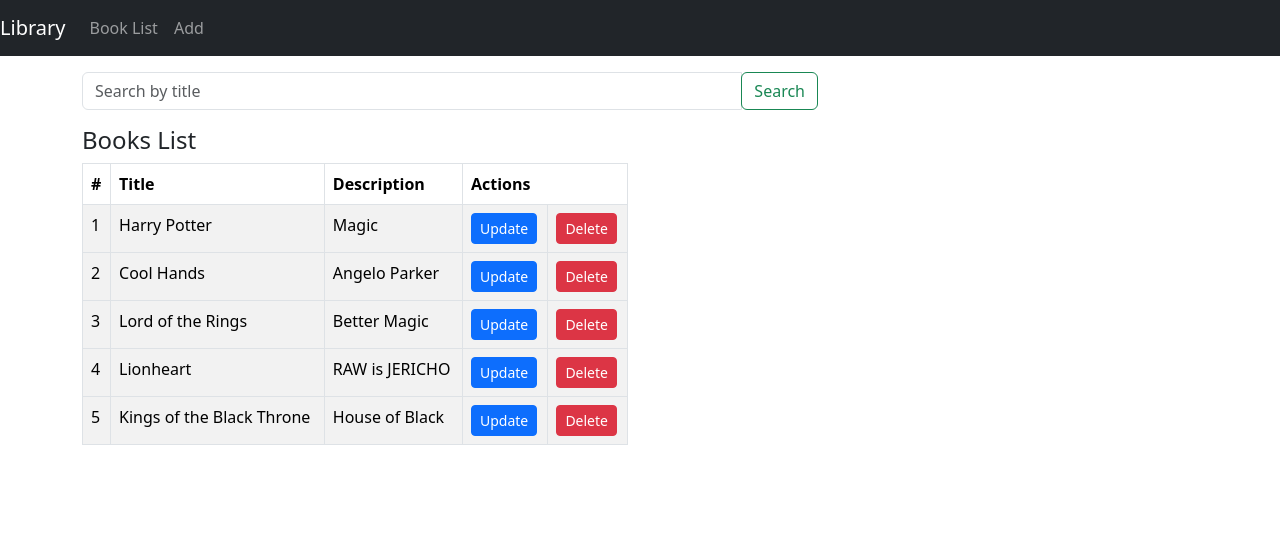
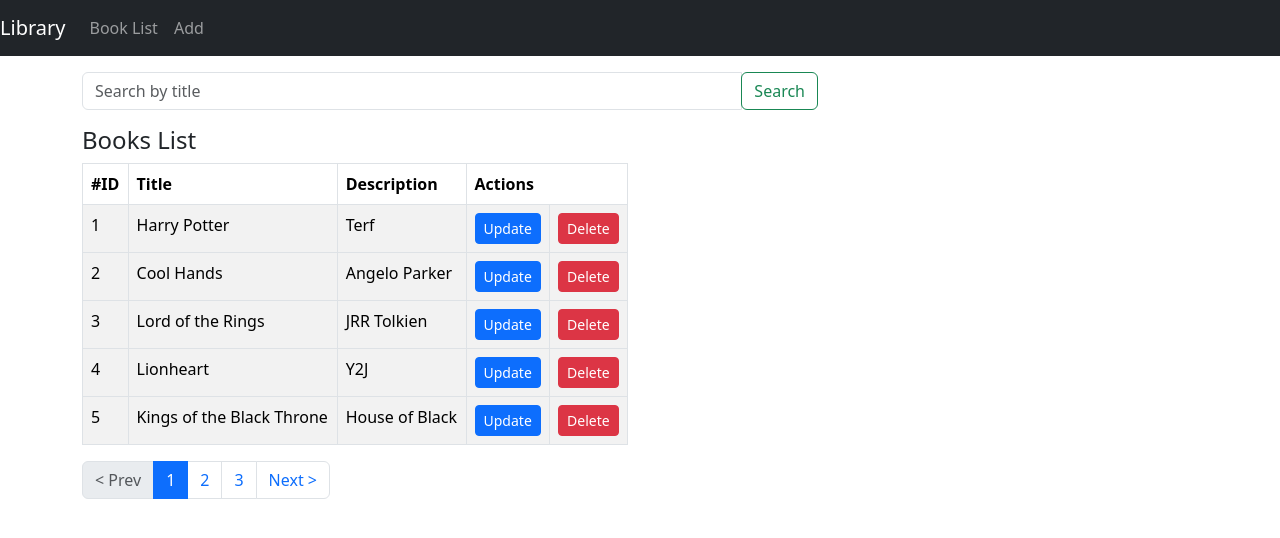
Before and after one commit to big-case/book-crud, a React (Create React App) app: page / in a window 1280 px wide. Shown: the top 538 px of the page. Built offline with nearby package versions, Linux system fonts and the light colour scheme; data requests are answered from the project's data file.

Commit message:
Implemented pagination

```diff
--- a/db.json
+++ b/db.json
@@ -3,7 +3,7 @@
     {
       "id": 1,
       "title": "Harry Potter",
-      "description": "Magic",
+      "description": "Terf",
       "published": false
     },
     {
@@ -14,13 +14,13 @@
     },
     {
       "title": "Lord of the Rings",
-      "description": "Better Magic",
+      "description": "JRR Tolkien",
       "id": 3,
       "published": true
     },
     {
       "title": "Lionheart",
-      "description": "RAW is JERICHO",
+      "description": "Y2J",
       "id": 4,
       "published": true
     },
@@ -28,6 +28,36 @@
       "title": "Kings of the Black Throne",
       "description": "House of Black",
       "id": 5
+    },
+    {
+      "title": "le Professeur",
+      "description": "Arsene Wenger",
+      "id": 6
+    },
+    {
+      "title": "Paginate",
+      "description": "Page",
+      "id": 7
+    },
+    {
+      "title": "Shin Gojira",
+      "description": "TOHO",
+      "id": 8
+    },
+    {
+      "title": "The Wrestler",
+      "description": "Katsuyori Shibata",
+      "id": 9
+    },
+    {
+      "title": "Test",
+      "description": "Data",
+      "id": 10
+    },
+    {
+      "title": "Dark Knight Returns",
+      "description": "Frank Miller",
+      "id": 11
     }
   ],
   "comments": [
--- a/package.json
+++ b/package.json
@@ -13,7 +13,7 @@
     "react": "^18.2.0",
     "react-bootstrap": "^2.7.4",
     "react-dom": "^18.2.0",
-    "react-promise-tracker": "^2.1.1",
+    "react-paginate": "^8.2.0",
     "react-router-dom": "^6.12.1",
     "react-scripts": "5.0.1",
     "web-vitals": "^2.1.4"
--- a/src/App.js
+++ b/src/App.js
@@ -12,6 +12,7 @@ import DeleteBook from "./components/DeleteBook";
 function App() {
   return (
     <div>
+      {/* NavBar for App */}
       <nav className="navbar navbar-expand navbar-dark bg-dark">
         <a href="/books" className="navbar-brand">
           Library
@@ -30,6 +31,7 @@ function App() {
         </div>
       </nav>
 
+      {/* declaring Routes */}
       <div className="container mt-3">
         <Routes>
           <Route path="/" element={<BooksList/>} />
--- a/src/components/AddBook.js
+++ b/src/components/AddBook.js
@@ -2,6 +2,8 @@ import React, { useState } from "react";
 import BookDataService from "../services/BookDataService";
 
 const AddBook = () => {
+
+  // initial values for form
   const initialBookState = {
     id: null,
     title: "",
@@ -22,6 +24,7 @@ const AddBook = () => {
       description: book.description
     };
 
+    // get axios call
     BookDataService.create(data)
       .then(response => {
         setBook({
--- a/src/components/BookList.js
+++ b/src/components/BookList.js
@@ -2,25 +2,48 @@ import React, { useState, useEffect } from "react";
 import BookDataService from "../services/BookDataService";
 import { Link } from "react-router-dom";
 import { Spinner, Table } from "react-bootstrap";
+// import { ReactPaginate } from "react-paginate";
+import ReactPaginate from "react-paginate";
 
 
 const BooksList = props => {
   const [books, setBooks] = useState([]);
   const [searchTitle, setSearchTitle] = useState("");
-  const [isLoading, setIsLoading] = useState(true);
+
+  const [isLoading, setIsLoading] = useState(true); // Loading State
+
+  // for Pagination
+  const [page, setPage] = useState(1);
+  const [currentPage, setCurrentPage] = useState(null);
+  const [pageCount, setPageCount] = useState(0);
+  const [offset, setOffset] = useState(0);
 
   useEffect(() => {
+    // const endOffset = offset + 5;
+    // setCurrentPage(books.slice(offset, endOffset));
+    setPageCount(Math.ceil(books.length / 5));
     retrieveBooks();
-  }, []);
+  }, [books, offset]);
+
+  // useEffect(() => {
+  //   retrieveBooks();
+  // }, []);
 
   const onChangeSearchTitle = e => {
     const searchTitle = e.target.value;
     setSearchTitle(searchTitle);
   };
 
+  const handlePageClick = (event) => {
+    const newOffset = (event.selected * 5) % books.length;
+    setOffset(newOffset);
+  }
+
   const retrieveBooks = () => {
     BookDataService.getAll()
       .then(response => {
+        const endOffset = offset + 5; // To set no. data entry to be
+        setCurrentPage(response.data.slice(offset, endOffset)); //To set current page in pagination
         setIsLoading(false);
         setBooks(response.data);
         console.log(response.data);
@@ -42,6 +65,7 @@ const BooksList = props => {
       });
   };
 
+  // For Loading State
   if (isLoading) {
     return (
       <Spinner animation="border" role="status">
@@ -78,7 +102,7 @@ const BooksList = props => {
         <Table striped bordered>
         <thead>
           <tr>
-            <th>#</th>
+            <th>#ID</th>
             <th>Title</th>
             <th>Description</th>
             {/* <th>Status</th> */}
@@ -86,21 +110,21 @@ const BooksList = props => {
             {/* <th>Delete</th> */}
           </tr>
         </thead>
-        {books && books.map((book, index) => (
+        {books && currentPage.map((currentPage, index) => (
           <tbody>
             <tr key={index}>
-              <td>{book.id}</td>
-              <td>{book.title}</td>
-              <td>{book.description}</td>
+              <td>{currentPage.id}</td>
+              <td>{currentPage.title}</td>
+              <td>{currentPage.description}</td>
               {/* <td>{book.published}</td> */}
               <td><Link
-                  to={"/books/" + book.id}
+                  to={"/books/" + currentPage.id}
                   className="btn btn-sm btn-primary"
                   >
                   Update
               </Link></td>
               <td><Link
-                  to={"/books/delete/" + book.id}
+                  to={"/books/delete/" + currentPage.id}
                   className="btn btn-sm btn-danger"
                   >
                   Delete
@@ -109,7 +133,29 @@ const BooksList = props => {
           </tbody>
           ))}
         </Table>
+        <div className="pagination">
+          <ReactPaginate
+            breakLabel = "..."
+            nextLabel = "Next >"
+            onPageChange = {handlePageClick}
+            pageRangeDisplayed={5}
+            pageCount={pageCount}
+            previousLabel = "< Prev"
+            renderOnZeroPageCount={null}
+            breakClassName="page-item"
+            breakLinkClassName="pagination"
+            containerClassName="pagination"
+            pageClassName="page-item"
+            pageLinkClassName="page-link"
+            previousClassName="page-item"
+            previousLinkClassName="page-link"
+            nextClassName="page-item"
+            nextLinkClassName="page-link"
+            activeClassName="active"
+          />
       </div>
+      </div>
+
     </div>
   );
 };
--- a/src/http-common.js
+++ b/src/http-common.js
@@ -1,5 +1,6 @@
 import axios from "axios";
 
+// axios create and api url
 export default axios.create({
   baseURL: "http://localhost:3003/",
   headers: {
--- a/src/services/BookDataService.js
+++ b/src/services/BookDataService.js
@@ -1,5 +1,6 @@
 import http from "../http-common";
 
+// axios operations to be called
 const getAll = () => {
   return http.get("/books");
 };
```
Also changed, not shown: src/Pagination.js (added, +63 -0 lines), 1 other file (tests, documents, lock files or other folders).
